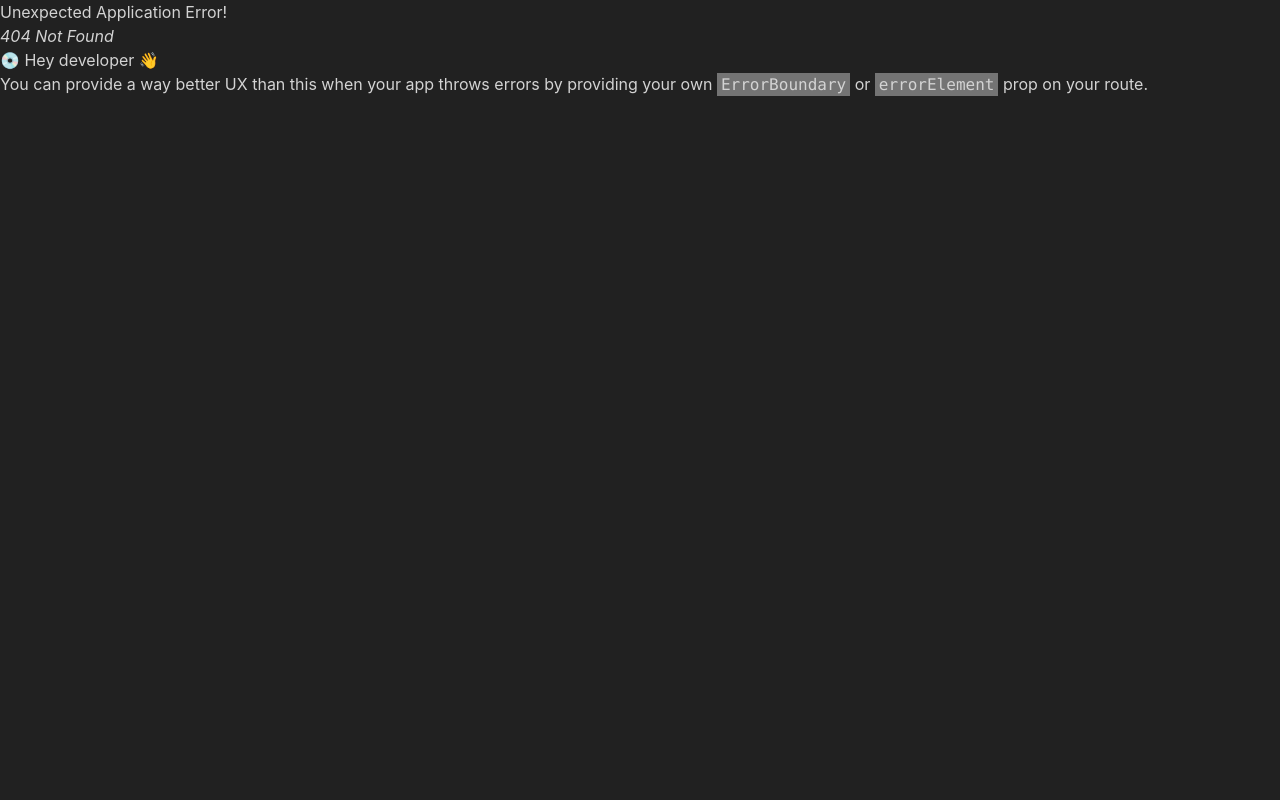
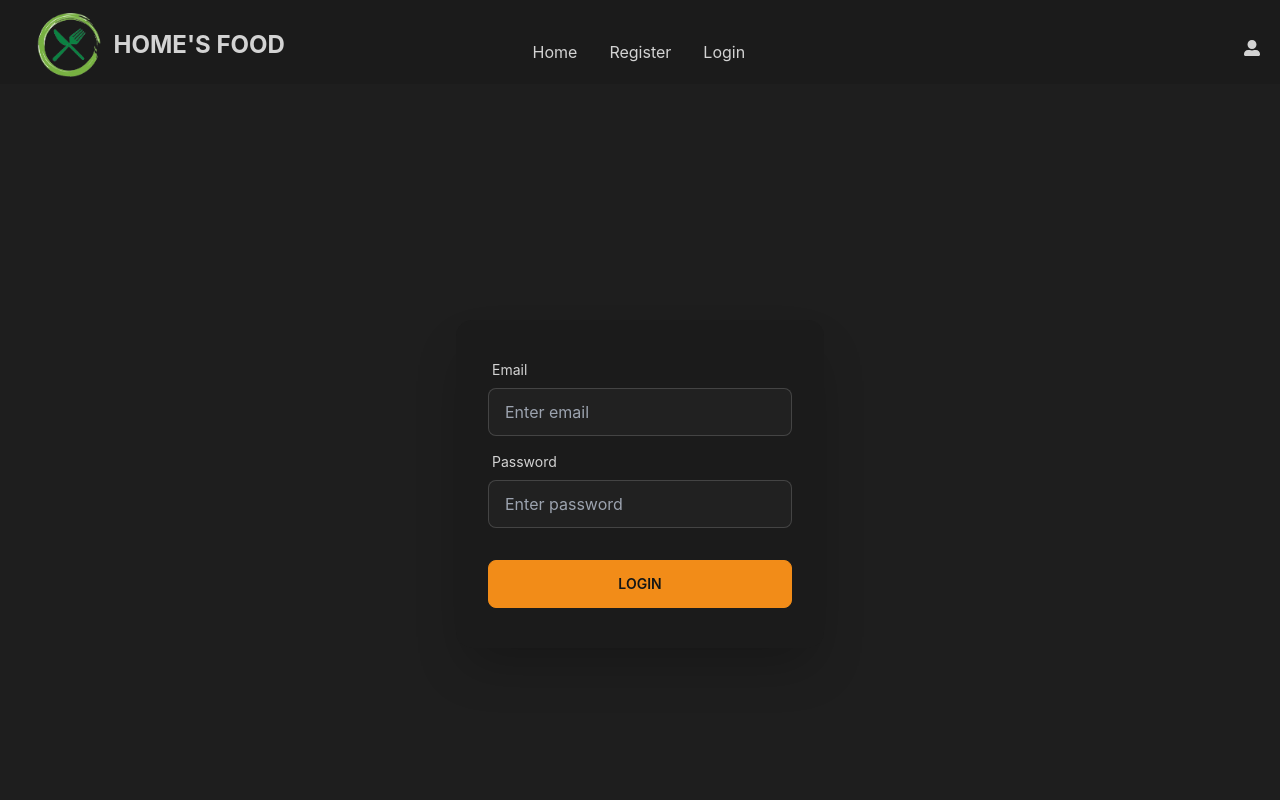
Before and after one commit to omarfarukee/Home-s-Food, a React (Create React App) app: page /login in a window 1280 px wide. Before the commit this address had no page. Shown: the top 800 px of the page. Built offline with nearby package versions, Linux system fonts and the light colour scheme; no server answers.

Commit message:
login user successfully done

```diff
--- a/package.json
+++ b/package.json
@@ -7,8 +7,10 @@
     "@testing-library/react": "^13.4.0",
     "@testing-library/user-event": "^13.5.0",
     "daisyui": "^2.38.1",
+    "firebase": "^9.13.0",
     "react": "^18.2.0",
     "react-dom": "^18.2.0",
+    "react-icons": "^4.6.0",
     "react-router-dom": "^6.4.3",
     "react-scripts": "5.0.1",
     "web-vitals": "^2.1.4"
--- /dev/null
+++ b/src/ContextProvider/ContextProvider.js
@@ -0,0 +1,54 @@
+import React, {createContext, useState, useEffect} from 'react';
+import {createUserWithEmailAndPassword, getAuth, GoogleAuthProvider, onAuthStateChanged, signInWithEmailAndPassword, signInWithPopup, signOut, updateProfile} from 'firebase/auth'
+import app from '../Firebase/Firebase';
+
+
+export const AuthContext = createContext()
+const auth = getAuth(app)
+
+const ContextProvider = ({children}) => {
+    const [user, setUser] = useState({})
+    console.log(user)
+    const [loading, setLoading] = useState(true)
+   const googleProvider = new GoogleAuthProvider();
+
+   const signInWithGoogle = () => {
+       setLoading(true)
+       return signInWithPopup(auth, googleProvider)
+   }
+   const register = (email, password) =>{
+       setLoading(true)
+     return   createUserWithEmailAndPassword(auth, email, password)
+   }
+   const login = (email, password) =>{
+       setLoading(true)
+    return   signInWithEmailAndPassword(auth,email, password)
+   }
+
+   const updateUserProfile =profile =>{
+       return   updateProfile(auth.currentUser, profile)
+      }
+   const logOut = () => {
+       setLoading(true)
+      return  signOut(auth)
+     }
+   useEffect(() => {
+    const unSubscribe = onAuthStateChanged(auth, currentUser =>{
+               console.log(currentUser)
+               setUser(currentUser)
+               setLoading(false)
+           })
+           return () =>unSubscribe()
+   },[])
+
+   const authInfo = {user,loading, signInWithGoogle, logOut,login ,register,updateUserProfile }
+    return (
+        <div>
+        <AuthContext.Provider value={authInfo}>
+             {children}
+        </AuthContext.Provider>
+    </div>
+    );
+};
+
+export default ContextProvider;
--- /dev/null
+++ b/src/Firebase/Firebase.js
@@ -0,0 +1,18 @@
+// Import the functions you need from the SDKs you need
+import { initializeApp } from "firebase/app";
+// TODO: Add SDKs for Firebase products that you want to use
+// https://firebase.google.com/docs/web/setup#available-libraries
+
+// Your web app's Firebase configuration
+const firebaseConfig = {
+  apiKey: "AIzaSyBsOujPtkWkstLzW3kXAUASpbNuGteOE9Y",
+  authDomain: "homes-food.firebaseapp.com",
+  projectId: "homes-food",
+  storageBucket: "homes-food.appspot.com",
+  messagingSenderId: "302205868851",
+  appId: "1:302205868851:web:113ef7bd0b62f30e4afc46"
+};
+
+// Initialize Firebase
+const app = initializeApp(firebaseConfig);
+export default app;
--- a/src/index.js
+++ b/src/index.js
@@ -3,11 +3,14 @@ import ReactDOM from 'react-dom/client';
 import './index.css';
 import App from './App';
 import reportWebVitals from './reportWebVitals';
+import ContextProvider from './ContextProvider/ContextProvider';
 
 const root = ReactDOM.createRoot(document.getElementById('root'));
 root.render(
   <React.StrictMode>
+    <ContextProvider>
     <App />
+    </ContextProvider>
   </React.StrictMode>
 );
 
--- a/src/page/Header/Header.js
+++ b/src/page/Header/Header.js
@@ -1,12 +1,26 @@
-import React from 'react';
+import React,{useContext} from 'react';
 import {Link} from 'react-router-dom'
+import { FaUserAlt} from 'react-icons/fa'
+import { AuthContext } from '../../ContextProvider/ContextProvider';
 import pic from '../../image/pngwing.com (4).png'
 const Header = () => {
+    const {user, logOut} = useContext(AuthContext)
+    const handleLogOut = () =>{
+        logOut()
+        .then(() => {})
+        .catch(error => console.error(error))
+    }
     const headItems = <>
         <li className='lg:pt-5'><Link to='/home'>Home</Link></li>
+
+        {
+        user?.email ?<button  onClick={handleLogOut} className='btn btn-warning mt-5'>Log-out</button>:
         <li className='lg:pt-5'><Link to='/register'>Register</Link></li>
-        {/* {
-      user?.email ? <p className='pt-8 pl-2'>{user.email}</p>:<p className='pt-8 pl-2'>user not login</p>} */}
+        }
+        {
+        user?.email ?<></>:
+        <li className='lg:pt-5'><Link to='/login'>Login</Link></li>
+        }
 
     </>
     return (
@@ -28,8 +42,11 @@ const Header = () => {
                         {headItems}
                     </ul>
                 </div>
-                <div className="navbar-end pt-5">
-                    <a className="btn">Get started</a>
+                <div className="navbar-end pt-3 pr-3">
+                    {
+                        user?.email ? <p>{user.email}</p>:
+                        <FaUserAlt></FaUserAlt>
+                    }
                 </div>
             </div>
         </div>
--- /dev/null
+++ b/src/page/Login/Login.css
@@ -0,0 +1,3 @@
+.login-container{
+    width: 400px;
+}
--- /dev/null
+++ b/src/page/Login/Login.js
@@ -0,0 +1,64 @@
+import React,{useState, useContext} from 'react';
+import { AuthContext } from '../../ContextProvider/ContextProvider';
+import ('./Login.css')
+const Login = () => {
+    const [error, setError] = useState('')
+
+    const {login} = useContext(AuthContext)
+
+    // const location = useLocation();
+    // const from = location.state?.from?.pathname || '/'
+
+    const handleLogin = (event) =>{
+        event.preventDefault()
+        const form = event.target
+        const email = form.email.value
+        const password = form.password.value
+        console.log(email, password)
+
+        login(email, password)
+        .then(result => {
+            const user = result.user
+            form.reset('')
+            console.log(user)
+            setError('')
+            // navigate(from, {replace : true})
+        })
+        .catch(error => {
+            console.error(error)
+            setError(error.message)
+        })
+    }
+    return (
+        <div>
+            <div className="hero min-h-screen bg-base-200">
+                <div className="hero-content login-container">
+
+                    <div className="card flex-shrink-0 w-full max-w-sm shadow-2xl bg-base-300">
+                        <form onSubmit={handleLogin} className="card-body">
+                            <div className="form-control">
+                                <label className="label">
+                                    <span className="label-text">Email</span>
+                                </label>
+                                <input type="email" name='email' placeholder="Enter email" className="input input-bordered" required/>
+                            </div>
+                            <div className="form-control">
+                                <label className="label">
+                                    <span className="label-text">Password</span>
+                                </label>
+                                <input type="password" name='password' placeholder="Enter password" className="input input-bordered" required/>
+
+                            </div>
+                            <div className="form-control mt-6">
+                                <button className="btn btn-primary">Login</button>
+                            </div>
+                            <p>{error}</p>
+                        </form>
+                    </div>
+                </div>
+            </div>
+        </div>
+    );
+};
+
+export default Login;
--- a/src/page/Register/Register.css
+++ b/src/page/Register/Register.css
@@ -1,3 +1,10 @@
 .reg-container{
-    width: 400px;;
+    width: 400px;
 }
+.btn-google{
+    width:100%;
+    padding-left:8%;
+    padding-right: 8%;
+    margin-bottom:10px;
+    padding-bottom: 10px;
+}
--- a/src/page/Register/Register.js
+++ b/src/page/Register/Register.js
@@ -1,12 +1,61 @@
-import React from 'react';
-import ('./Register.css')
+import React, { useContext, useState } from 'react';
+import {FaGoogle} from 'react-icons/fa';
+import { Link, useNavigate } from 'react-router-dom';
+import { AuthContext } from '../../ContextProvider/ContextProvider';
+import  ('./Register.css')
 const Register = () => {
+    const [error, setError] =useState('')
+    const {register,updateUserProfile, signInWithGoogle} = useContext(AuthContext)
+    const navigate = useNavigate()
+    const handleRegister = (event) =>{
+
+        event.preventDefault()
+        const form = event.target
+        const name= form.name.value
+        const photoURL = form.photoURL.value
+        const email = form.email.value
+        const password = form.password.value
+        console.log( name, email, password, photoURL)
+        register(email, password)
+        .then(result => {
+            const user = result.user
+            console.log(user)
+            setError('')
+            handleProfile(name, photoURL)
+            form.reset('')
+            // navigate('/')
+        })
+        .catch(error => {
+            console.error(error)
+            setError(error.message)
+        })
+      }
+      const handleProfile = (name, photoURL) =>{
+        const profile ={
+            displayName : name,
+            photoURL : photoURL
+        }
+        updateUserProfile(profile)
+        .then(() => {})
+        .catch(error => console.error(error))
+    }
+    const handleGoogle = () =>{
+        signInWithGoogle()
+        .then(result => {
+          const user = result.user
+          console.log(user)
+        //   navigate('/')
+        })
+        .catch(error =>{
+          console.error(error)
+        })
+     }
     return (
         <div>
             <div className="hero min-h-screen bg-base-200">
                 <div className="hero-content reg-container">
                     <div className="card flex-shrink-0 w-full max-w-sm shadow-2xl bg-base-300">
-                        <form className="card-body">
+                        <form onSubmit={handleRegister} className="card-body">
                             <div className="form-control">
                                 <label className="label">
                                     <span className="label-text">Name</span>
@@ -33,11 +82,15 @@ const Register = () => {
                                 <label className="label">
                                     <a href="" className="label-text-alt link link-hover">Already have account?</a>
                                 </label>
+                                <p>{error}</p>
                             </div>
                             <div className="form-control mt-6">
                                 <button className="btn btn-primary">Register</button>
                             </div>
                         </form>
+                        <div  className="form-control  w-10/12 btn-google">
+                             <button onClick={handleGoogle} className="btn btn-primary"><FaGoogle></FaGoogle> Sign Up With Google</button>
+                        </div>
                     </div>
                 </div>
             </div>
```
Also changed, not shown: src/App.js (+6 -1 lines), 1 other file (tests, documents, lock files or other folders).
